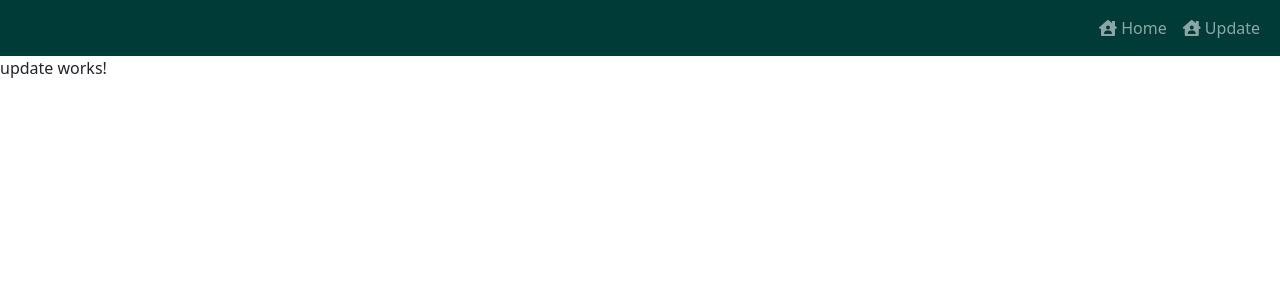
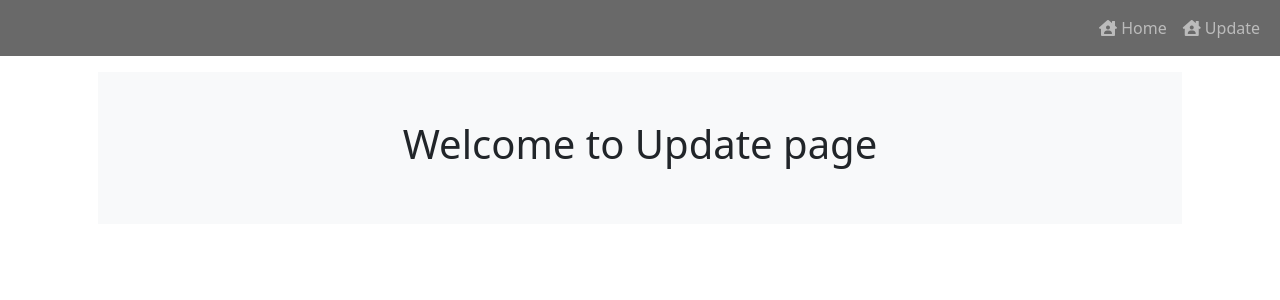
Before and after one commit to imoskgn/bolt-tournament-c, an Angular app: page /update in a window 1280 px wide. Shown: the top 300 px of the page. Built offline with nearby package versions, Linux system fonts and the light colour scheme.

Commit message:
Adding BasePage Component

```diff
--- a/package.json
+++ b/package.json
@@ -35,6 +35,8 @@
     "@types/jquery": "^3.5.8",
     "@types/node": "^12.11.1",
     "jasmine-core": "~3.8.0",
+    "json-server": "^0.17.0",
+    "jsonwebtoken": "^8.5.1",
     "karma": "~6.3.0",
     "karma-chrome-launcher": "~3.1.0",
     "karma-coverage": "~2.0.3",
--- a/src/app/pages/home/home.component.ts
+++ b/src/app/pages/home/home.component.ts
@@ -7,9 +7,11 @@ import { ActivatedRoute } from '@angular/router';
   templateUrl: './home.component.html',
   styleUrls: ['./home.component.css']
 })
-export class HomeComponent implements OnInit {
+export class HomeComponent extends BasePageComponent implements OnInit {
 
-  constructor() { }
+  constructor(route: ActivatedRoute) {
+    super(route);
+  }
 
   ngOnInit(): void {
   }
--- a/src/app/pages/update/update.component.html
+++ b/src/app/pages/update/update.component.html
@@ -1 +1 @@
-<p>update works!</p>
+<app-base-page></app-base-page>
--- a/src/app/partials/header/header.component.html
+++ b/src/app/partials/header/header.component.html
@@ -1,5 +1,5 @@
 <!-- Main Navigation Bar -->
-<nav class="navbar navbar-expand-lg navbar-dark br-primary" style="background-color: rgb(0,59,56);">
+<nav class="navbar navbar-expand-lg navbar-dark br-primary" style="background-color: rgb(105,105,105);">
     <div class="container-fluid">
         <a class="navbar-brand" href="#"></a>
         <button class="navbar-toggler" type="button" data-bs-toggle="collapse" data-bs-target="#navbarSupportedContent"
```
Also changed, not shown: src/app/pages/update/update.component.ts (+6 -2 lines), 1 other file (tests, documents, lock files or other folders).
